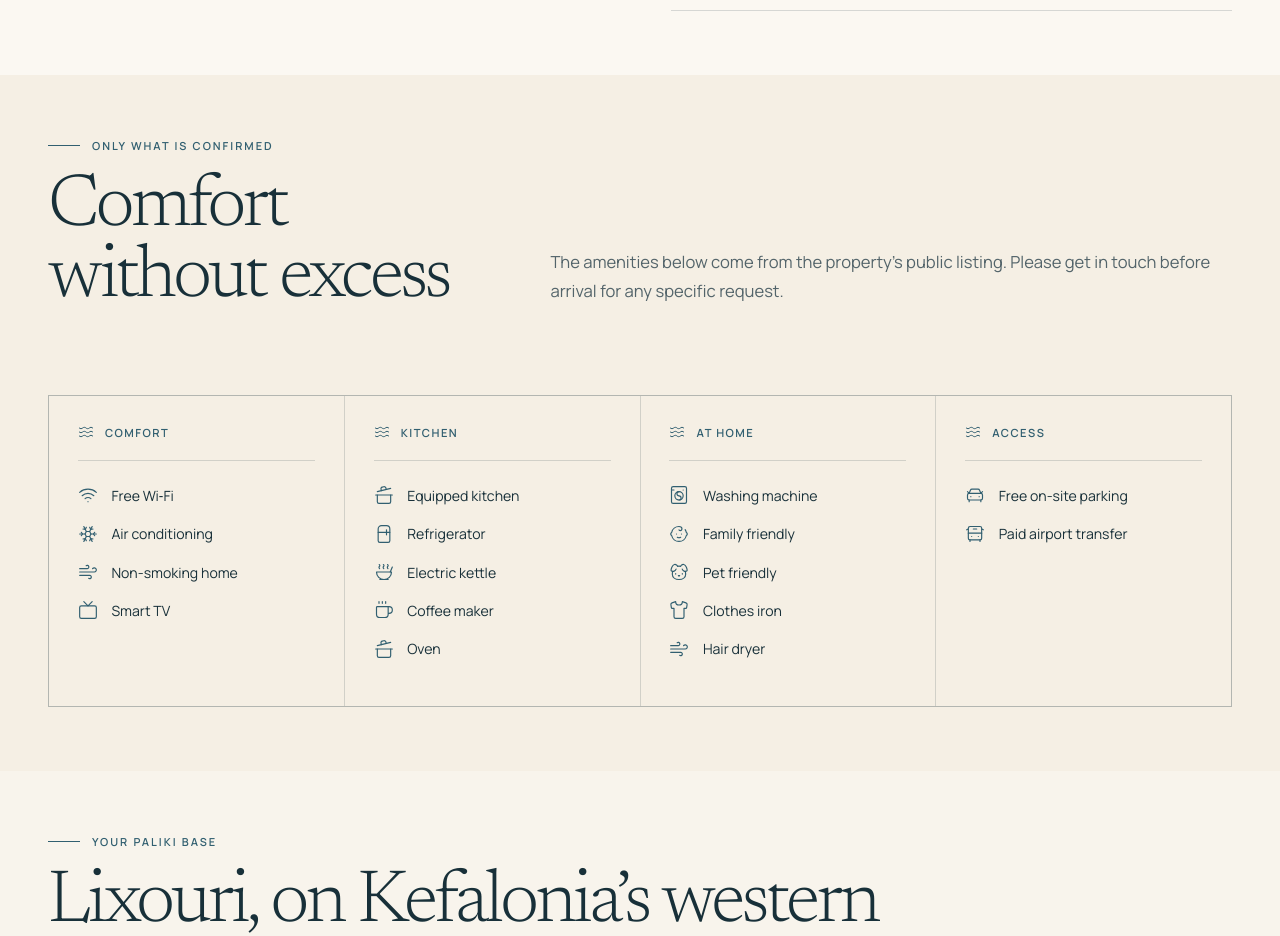
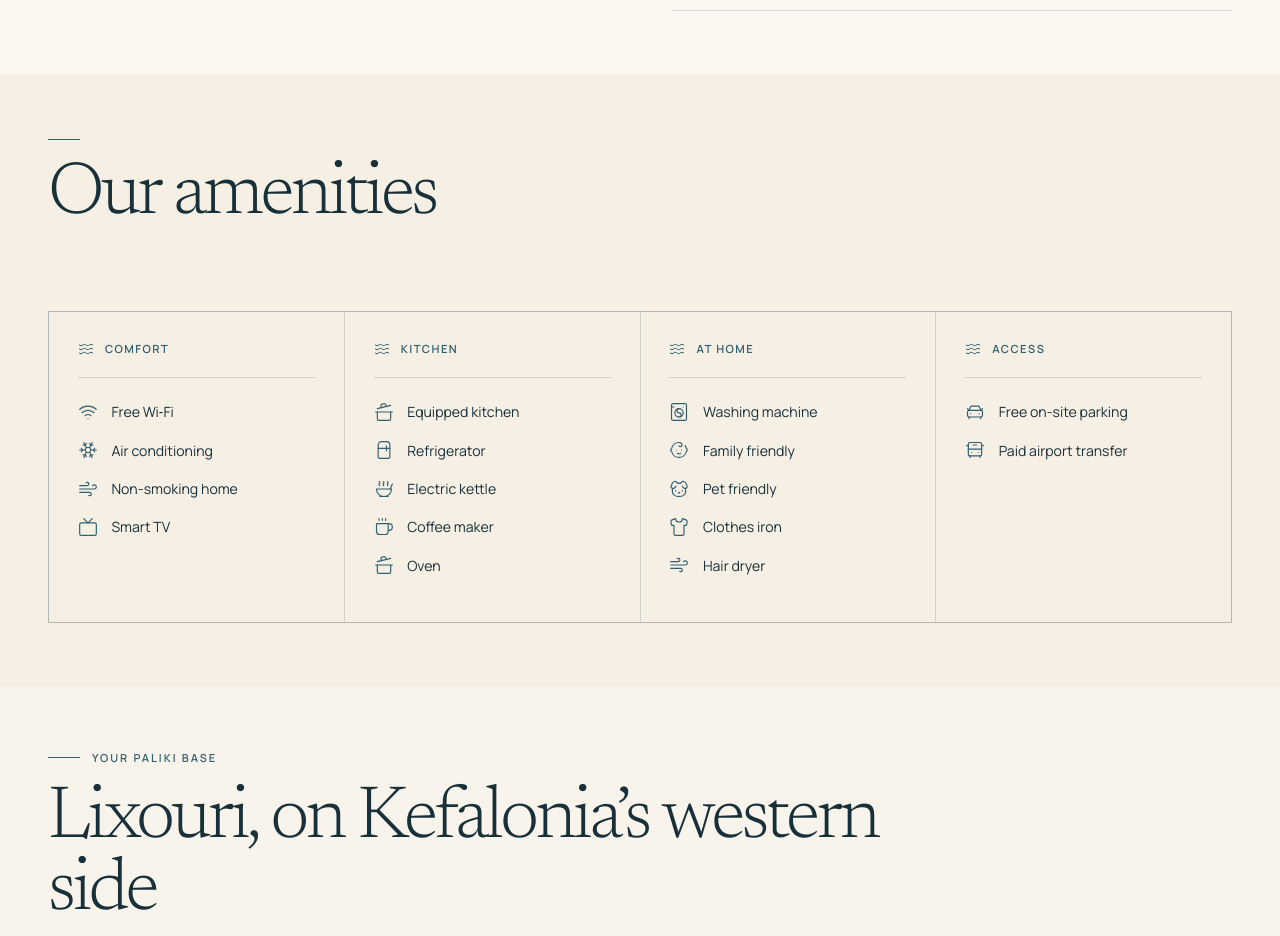
Before and after one commit to TomasCavataio/meraki, a React (Vite) app: page / in a window 1280 px wide. Shown: the part 4660-5596 px from the top of the page. Built offline with nearby package versions, Linux system fonts and the light colour scheme; no server answers.

Commit message:
Simplify amenities heading

```diff
--- a/src/i18n/translations.ts
+++ b/src/i18n/translations.ts
@@ -71,7 +71,7 @@ export const translations: Record<Language, Translation> = {
     factValues: { yes: 'Ναι', gardenCity: 'Πόλη & κήπος', squareMetres: 'τ.μ.' },
     gallery: { kicker: 'Μια πρώτη αίσθηση', title: 'Φως, υφή και οικεία απλότητα', imageCount: '7 εικόνες', dialogLabel: 'Προβολή φωτογραφιών', provisional: 'Προσωρινή εικόνα' },
     experience: { kicker: 'Ημέρες χωρίς βιασύνη', title: 'Ο ρυθμός του Ιονίου', lead: 'Η Κεφαλονιά ανταμείβει την περιέργεια, αλλά και την παύση. Από το πρωινό στο Ληξούρι ως το τελευταίο φως στη δυτική ακτή, κάθε μέρα μπορεί να μείνει απλή.', moments: [{ title: 'Αργά πρωινά', text: 'Καφές, κάτι τοπικό στο τραπέζι και χρόνος για το σχέδιο της ημέρας.' }, { title: 'Θάλασσα & διαδρομές', text: 'Μικρές αποστάσεις προς τις ακτές της Παλικής και δρόμοι που αξίζει να πάρεις χωρίς πρόγραμμα.' }, { title: 'Βραδιές στο Ληξούρι', text: 'Μια βόλτα στην πλατεία, τοπικές γεύσεις και η επιστροφή σε έναν ήσυχο χώρο.' }] },
-    amenities: { kicker: 'Ό,τι έχει επιβεβαιωθεί', title: 'Άνεση χωρίς περιττά', intro: 'Οι παρακάτω παροχές προέρχονται από τη δημόσια καταχώριση του καταλύματος. Επικοινωνήστε πριν από την άφιξη για ειδικά αιτήματα.', categories: { comfort: 'Άνεση', kitchen: 'Κουζίνα', home: 'Στο σπίτι', access: 'Πρόσβαση' } },
+    amenities: { kicker: '', title: 'Οι παροχές μας', intro: '', categories: { comfort: 'Άνεση', kitchen: 'Κουζίνα', home: 'Στο σπίτι', access: 'Πρόσβαση' } },
     location: { kicker: 'Η βάση σας στην Παλική', title: 'Ληξούρι, στη δυτική πλευρά της Κεφαλονιάς', text: 'Το Meraki Home βρίσκεται κοντά στο κέντρο και το λιμάνι του Ληξουρίου, με εύκολη πρόσβαση σε καθημερινές ανάγκες και στις ακτές της χερσονήσου.', mapTitle: 'Χάρτης της ευρύτερης περιοχής του Ληξουρίου', approximate: 'Εμφανίζεται κατά προσέγγιση η περιοχή, όχι η ακριβής είσοδος.', arrivalTitle: 'Πώς θα φτάσετε', arrivalText: 'Από το αεροδρόμιο ακολουθήστε τη διαδρομή προς Ληξούρι ή περάστε μέσω Αργοστολίου και του τοπικού ferry. Επιβεβαιώστε τις επιλογές και τα ωράρια πριν από το ταξίδι.' },
     explore: { kicker: 'Γύρω από το σπίτι', title: 'Μια χερσόνησος για εξερεύνηση', intro: 'Παραλίες, μικρές διαδρομές και το καθημερινό Ληξούρι. Οι αποστάσεις παρακάτω έχουν διασταυρωθεί από τη δημόσια καταχώριση.', verified: 'Επαληθευμένη απόσταση' },
     trust: { kicker: 'Φιλοξενία με ουσία', title: 'Μια διαμονή σχεδιασμένη στις λεπτομέρειες', text: 'Χωρίς υπερβολές και υποσχέσεις που δεν μπορούν να επιβεβαιωθούν — μόνο καθαρές πληροφορίες, άμεση πρόσβαση στην επίσημη καταχώριση και ένας χώρος που λειτουργεί ως πραγματικό σπίτι.', items: [{ title: 'Επιβεβαιωμένα στοιχεία', text: 'Παρουσιάζονται μόνο παροχές και αποστάσεις που υπάρχουν σε δημόσιες πηγές.' }, { title: 'Καμία κρυφή διαδικασία', text: 'Η διαθεσιμότητα και η τελική κράτηση ολοκληρώνονται στην επίσημη πλατφόρμα.' }, { title: 'Τοπική αφετηρία', text: 'Κοντά στο κέντρο και το λιμάνι, για μια πρακτική εξερεύνηση της Παλικής.' }] },
@@ -92,7 +92,7 @@ export const translations: Record<Language, Translation> = {
     factValues: { yes: 'Yes', gardenCity: 'Town & garden', squareMetres: 'm²' },
     gallery: { kicker: 'A first impression', title: 'Light, texture and familiar simplicity', imageCount: '7 images', dialogLabel: 'Photo viewer', provisional: 'Provisional image' },
     experience: { kicker: 'Days without hurry', title: 'The rhythm of the Ionian', lead: 'Kefalonia rewards curiosity, but also the pause. From breakfast in Lixouri to the last light on the west coast, every day can remain beautifully simple.', moments: [{ title: 'Slow mornings', text: 'Coffee, something local on the table and time to make a loose plan for the day.' }, { title: 'Sea & small roads', text: 'Short journeys towards Paliki’s coastline, along roads worth taking without a schedule.' }, { title: 'Evenings in Lixouri', text: 'A walk through the square, local flavours, then back to a quiet space of your own.' }] },
-    amenities: { kicker: 'Only what is confirmed', title: 'Comfort without excess', intro: 'The amenities below come from the property’s public listing. Please get in touch before arrival for any specific request.', categories: { comfort: 'Comfort', kitchen: 'Kitchen', home: 'At home', access: 'Access' } },
+    amenities: { kicker: '', title: 'Our amenities', intro: '', categories: { comfort: 'Comfort', kitchen: 'Kitchen', home: 'At home', access: 'Access' } },
     location: { kicker: 'Your Paliki base', title: 'Lixouri, on Kefalonia’s western side', text: 'Meraki Home is close to Lixouri centre and port, with convenient access to daily essentials and the peninsula’s coast.', mapTitle: 'Map of Meraki Home', approximate: 'Xenofontos 4, Lixouri 282 00', arrivalTitle: 'Getting here', arrivalText: 'From the airport, follow the road towards Lixouri or travel via Argostoli and the local ferry. Check routes and timetables before travelling.' },
     explore: { kicker: 'Around the home', title: 'A peninsula made for exploring', intro: 'Beaches, short road trips and everyday Lixouri. The distances below have been checked against the public property listing.', verified: 'Verified distance' },
     trust: { kicker: 'Hospitality with substance', title: 'A stay considered in the details', text: 'No inflated claims or promises that cannot be confirmed — just clear information, direct access to the official listing and a space designed to feel like a real home.', items: [{ title: 'Confirmed information', text: 'Only amenities and distances found in public sources are shown.' }, { title: 'A clear booking path', text: 'Availability and final confirmation take place on the official booking platform.' }, { title: 'A local starting point', text: 'Close to the centre and port, for an easy exploration of Paliki.' }] },
@@ -113,7 +113,7 @@ export const translations: Record<Language, Translation> = {
     factValues: { yes: 'Sí', gardenCity: 'Ciudad y jardín', squareMetres: 'm²' },
     gallery: { kicker: 'Una primera impresión', title: 'Luz, textura y una sencillez familiar', imageCount: '7 imágenes', dialogLabel: 'Visor de fotografías', provisional: 'Imagen provisional' },
     experience: { kicker: 'Días sin prisa', title: 'El ritmo del Jónico', lead: 'Cefalonia recompensa la curiosidad, pero también la pausa. Desde el desayuno en Lixouri hasta la última luz de la costa oeste, cada día puede seguir siendo sencillo.', moments: [{ title: 'Mañanas lentas', text: 'Café, algo local sobre la mesa y tiempo para dibujar el plan del día.' }, { title: 'Mar y carreteras', text: 'Trayectos cortos hacia la costa de Paliki y caminos que merece la pena recorrer sin horarios.' }, { title: 'Noches en Lixouri', text: 'Un paseo por la plaza, sabores locales y la vuelta a un espacio tranquilo.' }] },
-    amenities: { kicker: 'Solo lo que está confirmado', title: 'Comodidad sin excesos', intro: 'Estas comodidades proceden de la ficha pública del alojamiento. Consulta antes de llegar si tienes alguna necesidad concreta.', categories: { comfort: 'Confort', kitchen: 'Cocina', home: 'En casa', access: 'Acceso' } },
+    amenities: { kicker: '', title: 'Nuestras comodidades', intro: '', categories: { comfort: 'Confort', kitchen: 'Cocina', home: 'En casa', access: 'Acceso' } },
     location: { kicker: 'Tu base en Paliki', title: 'Lixouri, en el oeste de Cefalonia', text: 'Meraki Home está cerca del centro y del puerto de Lixouri, con acceso cómodo a lo cotidiano y a la costa de la península.', mapTitle: 'Mapa de Meraki Home', approximate: 'Xenofontos 4, Lixouri 282 00', arrivalTitle: 'Cómo llegar', arrivalText: 'Desde el aeropuerto, sigue la carretera hacia Lixouri o pasa por Argostoli y el ferry local. Comprueba rutas y horarios antes de viajar.' },
     explore: { kicker: 'Alrededor de la casa', title: 'Una península para explorar', intro: 'Playas, pequeñas rutas y el día a día de Lixouri. Las distancias se han contrastado con la ficha pública.', verified: 'Distancia verificada' },
     trust: { kicker: 'Hospitalidad con sustancia', title: 'Una estancia pensada al detalle', text: 'Sin afirmaciones infladas ni promesas imposibles de comprobar: información clara, acceso directo a la ficha oficial y un espacio que funciona como un hogar real.', items: [{ title: 'Información confirmada', text: 'Solo se muestran comodidades y distancias presentes en fuentes públicas.' }, { title: 'Reserva transparente', text: 'La disponibilidad y la confirmación final se completan en la plataforma oficial.' }, { title: 'Un punto de partida local', text: 'Cerca del centro y del puerto para explorar Paliki con facilidad.' }] },
@@ -134,7 +134,7 @@ export const translations: Record<Language, Translation> = {
     factValues: { yes: 'Sì', gardenCity: 'Città e giardino', squareMetres: 'm²' },
     gallery: { kicker: 'Una prima impressione', title: 'Luce, materia e una semplicità familiare', imageCount: '7 immagini', dialogLabel: 'Visualizzatore foto', provisional: 'Immagine provvisoria' },
     experience: { kicker: 'Giornate senza fretta', title: 'Il ritmo dello Ionio', lead: 'Cefalonia premia la curiosità, ma anche la pausa. Dalla colazione a Lixouri all’ultima luce sulla costa occidentale, ogni giornata può restare meravigliosamente semplice.', moments: [{ title: 'Mattine lente', text: 'Caffè, qualcosa di locale sul tavolo e il tempo per abbozzare il programma.' }, { title: 'Mare e piccole strade', text: 'Brevi tragitti verso la costa di Paliki, lungo strade da percorrere senza orari.' }, { title: 'Sere a Lixouri', text: 'Una passeggiata in piazza, sapori locali e il ritorno in uno spazio tranquillo.' }] },
-    amenities: { kicker: 'Solo ciò che è confermato', title: 'Comfort senza eccessi', intro: 'I servizi indicati provengono dalla scheda pubblica. Contattate l’host prima dell’arrivo per richieste specifiche.', categories: { comfort: 'Comfort', kitchen: 'Cucina', home: 'A casa', access: 'Accesso' } },
+    amenities: { kicker: '', title: 'I nostri servizi', intro: '', categories: { comfort: 'Comfort', kitchen: 'Cucina', home: 'A casa', access: 'Accesso' } },
     location: { kicker: 'La vostra base a Paliki', title: 'Lixouri, sul versante occidentale di Cefalonia', text: 'Meraki Home è vicino al centro e al porto di Lixouri, con accesso comodo ai servizi quotidiani e alla costa della penisola.', mapTitle: 'Mappa di Meraki Home', approximate: 'Xenofontos 4, Lixouri 282 00', arrivalTitle: 'Come arrivare', arrivalText: 'Dall’aeroporto, seguite la strada per Lixouri oppure passate da Argostoli con il traghetto locale. Verificate itinerari e orari prima del viaggio.' },
     explore: { kicker: 'Intorno alla casa', title: 'Una penisola da esplorare', intro: 'Spiagge, brevi itinerari e la vita quotidiana di Lixouri. Le distanze sono state verificate sulla scheda pubblica.', verified: 'Distanza verificata' },
     trust: { kicker: 'Ospitalità concreta', title: 'Un soggiorno curato nei dettagli', text: 'Niente promesse eccessive o impossibili da verificare: solo informazioni chiare, accesso diretto alla scheda ufficiale e uno spazio pensato come una vera casa.', items: [{ title: 'Informazioni confermate', text: 'Sono mostrati solo servizi e distanze presenti in fonti pubbliche.' }, { title: 'Prenotazione trasparente', text: 'Disponibilità e conferma finale avvengono sulla piattaforma ufficiale.' }, { title: 'Un punto di partenza locale', text: 'Vicino al centro e al porto, per esplorare Paliki con facilità.' }] },
```
